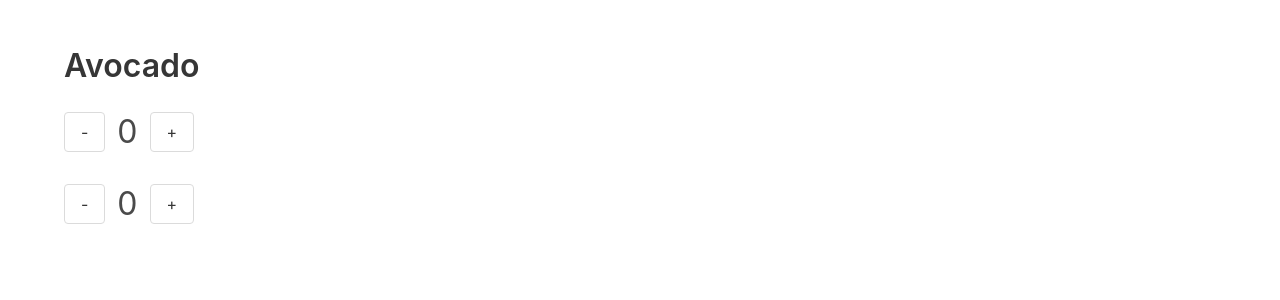
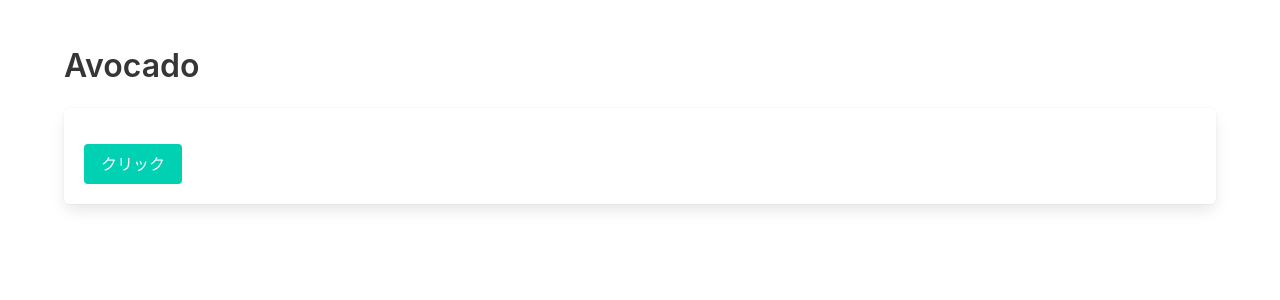
Before and after one commit to isamusuzuki/robotgon-vuejs, a Vue app: page / in a window 1280 px wide. Shown: the top 300 px of the page. Built offline with nearby package versions, Linux system fonts and the light colour scheme.

Commit message:
feat: ボタンクリックでローディングを3秒表示達成

```diff
--- a/src/App.vue
+++ b/src/App.vue
@@ -2,28 +2,18 @@
     <section class="section">
         <div class="container">
             <h1 class="title block">Avocado</h1>
-            <nav class="level">
-                <div class="level-left">
-                    <button class="level-item button is-outlined" @click="decrement">-</button>
-                    <span class="level-item is-size-3" v-text="count" />
-                    <button class="level-item button is-outlined" @click="increment">+</button>
-                </div>
-            </nav>
-            <counter></counter>
+            <fake-button></fake-button>
+            <loading></loading>
         </div>
     </section>
 </template>
 
 <script lang="ts">
 import { defineComponent } from 'vue'
-import Counter from './components/Counter.vue'
-import { useCount } from './hooks/useCount'
+import FakeButton from './components/FakeButton.vue'
+import Loading from './components/Loading.vue'
+
 export default defineComponent({
-    components: { Counter },
-    setup() {
-        return {
-            ...useCount()
-        }
-    }
+    components: { FakeButton, Loading }
 })
 </script>
--- /dev/null
+++ b/src/components/FakeButton.vue
@@ -0,0 +1,54 @@
+<template>
+    <div class="box">
+        <!-- <h1 class="title has-text-grey-light">{{ titlename }}</h1>
+        <h2 class="subtitle is-size-6 has-text-grey-light">
+            {{ subtitlename }}
+        </h2> -->
+        <div class="field mt-4">
+            <button class="button is-primary" @click="testLoading">
+                クリック
+            </button>
+        </div>
+        <!-- <div class="field">
+            <div class="file has-name">
+                <label class="file-label">
+                    <input
+                        class="file-input"
+                        type="file"
+                        name="file"
+                        disabled="disabled"
+                    />
+                    <span class="file-cta">
+                        <span class="file-label has-text-grey-light">
+                            ファイルを選択
+                        </span>
+                    </span>
+                    <span class="file-name" style="width: 300px"> </span>
+                </label>
+            </div>
+        </div>
+        <div class="field mt-4">
+            <button class="button is-primary" disabled="disabled">
+                {{ buttonname }}
+            </button>
+        </div> -->
+    </div>
+</template>
+
+<script lang="ts">
+import { defineComponent } from 'vue'
+import { useLoading } from '../hooks/useLoading'
+
+export default defineComponent({
+    // props: {
+    //     titlename: String,
+    //     subtitlename: String,
+    //     buttonname: String,
+    // },
+    setup() {
+        return {
+            ...useLoading()
+        }
+    }
+})
+</script>
--- /dev/null
+++ b/src/components/Loading.vue
@@ -0,0 +1,26 @@
+<template>
+    <div class="modal" v-bind:class="{ 'is-active': loadingActive }">
+        <div
+            class="modal-background"
+            style="background-color: rgba(10, 10, 10, 0.6)"
+        ></div>
+        <div class="modal-content has-text-centered" style="height: 80px">
+            <span class="icon is-large has-text-light">
+                <i class="fa fa-spinner fa-pulse fa-3x"></i>
+            </span>
+        </div>
+    </div>
+</template>
+
+<script lang="ts">
+import { defineComponent } from 'vue'
+import { useLoading } from '../hooks/useLoading'
+
+export default defineComponent({
+    setup() {
+        return {
+            ...useLoading(),
+        }
+    },
+})
+</script>
--- /dev/null
+++ b/src/hooks/useLoading.ts
@@ -0,0 +1,18 @@
+import { computed } from 'vue'
+import { useStore } from 'vuex'
+import { key } from '../store'
+
+export const useLoading = () => {
+    const store = useStore(key)
+    const loadingActive = computed(() => store.state.loadingActive)
+    const openLoading = () => {store.commit('openLoading')}
+    const closeLoading = () => {store.commit('closeLoading')}
+    const testLoading = () => {store.commit('testLoading')}
+
+    return {
+        loadingActive,
+        openLoading,
+        closeLoading,
+        testLoading
+    }
+}
--- a/src/store.ts
+++ b/src/store.ts
@@ -3,7 +3,8 @@ import { createStore, Store } from 'vuex'
 
 // ストアのステートに対して型を定義する
 export interface State {
-    count: number
+    count: number,
+    loadingActive: boolean
 }
 
 // インジェクションキーを定義する
@@ -13,6 +14,7 @@ export const key: InjectionKey<Store<State>> = Symbol()
 export const store = createStore<State>({
     state: {
         count: 0,
+        loadingActive: false
     },
     mutations: {
         increment (state) {
@@ -20,6 +22,18 @@ export const store = createStore<State>({
         },
         decrement (state) {
             state.count--
+        },
+        openLoading(state) {
+            state.loadingActive = true
+        },
+        closeLoading(state) {
+            state.loadingActive = false
+        },
+        testLoading(state) {
+            state.loadingActive = true
+            setTimeout(() => {
+                state.loadingActive = false
+            }, 3000)
         }
     }
 })
--- a/src/vuex.d.ts
+++ b/src/vuex.d.ts
@@ -4,7 +4,8 @@ import { Store } from 'vuex'
 declare module '@vue/runtime-core' {
     // ストアのステートを宣言する
     interface State {
-        count: number
+        count: number,
+        loadingActive: boolean
     }
 
     // 'this.$store' の型付けを提供する
```
Also changed, not shown: src/components/Counter.vue (+7 -2 lines).
